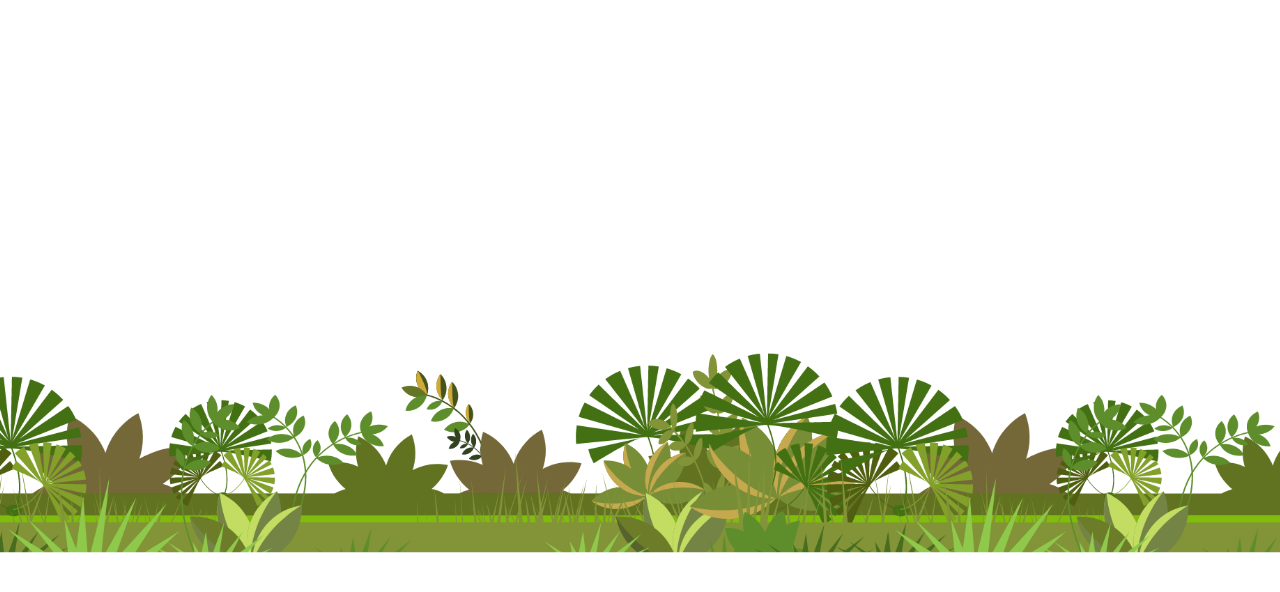
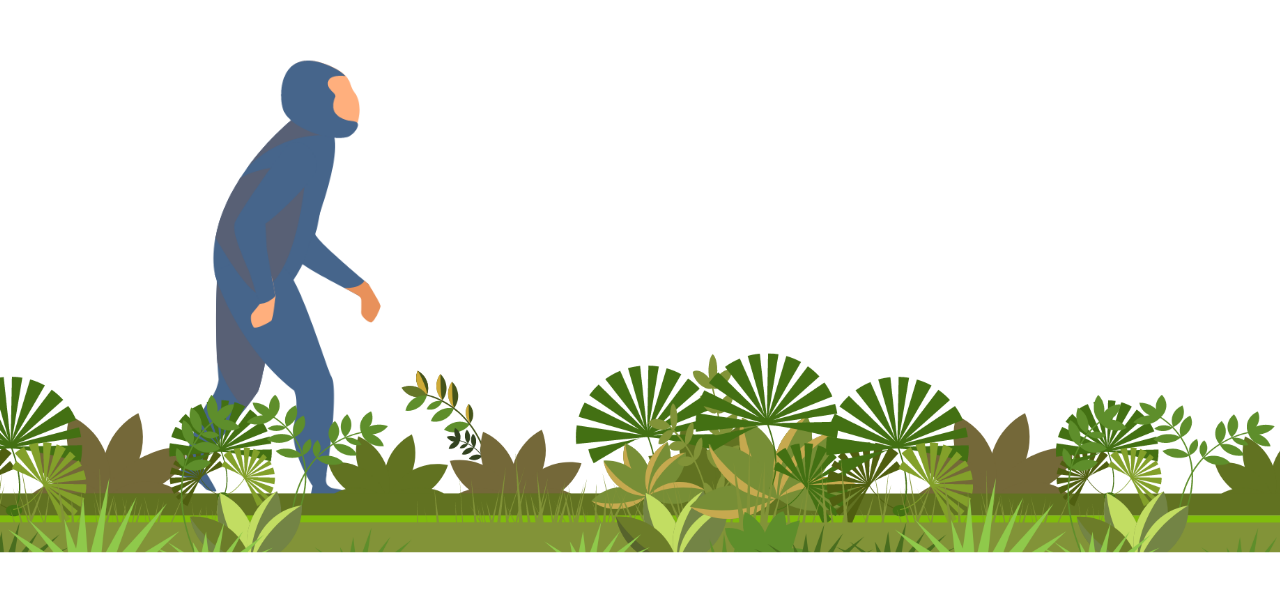
Before and after one commit to diegop985/TP2, a website: page index.html in a window 1280 px wide. Shown: the part 248-840 px from the top of the page. Drawn offline with nearby package versions, Linux system fonts and the light colour scheme.

Commit message:
re escene 2

```diff
--- a/index.html
+++ b/index.html
@@ -194,6 +194,7 @@
             alt=""
           />
         </div>
+        firs
       </div>
     </section>
 
@@ -201,6 +202,11 @@
       <img
         class="second-screen__background"
         src="./media/screen-2/Componente 5 – 1.png"
+        alt=""
+      />
+      <img
+        class="second-screen__mono"
+        src="./media/screen-2/Grupo 18.png"
         alt=""
       />
       <img
--- a/style.css
+++ b/style.css
@@ -390,3 +390,10 @@ a {
   left: -17%;
   height: 25vh;
 }
+
+.second-screen__mono {
+  position: absolute;
+  bottom: 0%;
+  left: 12%;
+  transform: scale(0.8);
+}
```
Also changed, not shown: media/screen-2/Grupo 18.png (added).
